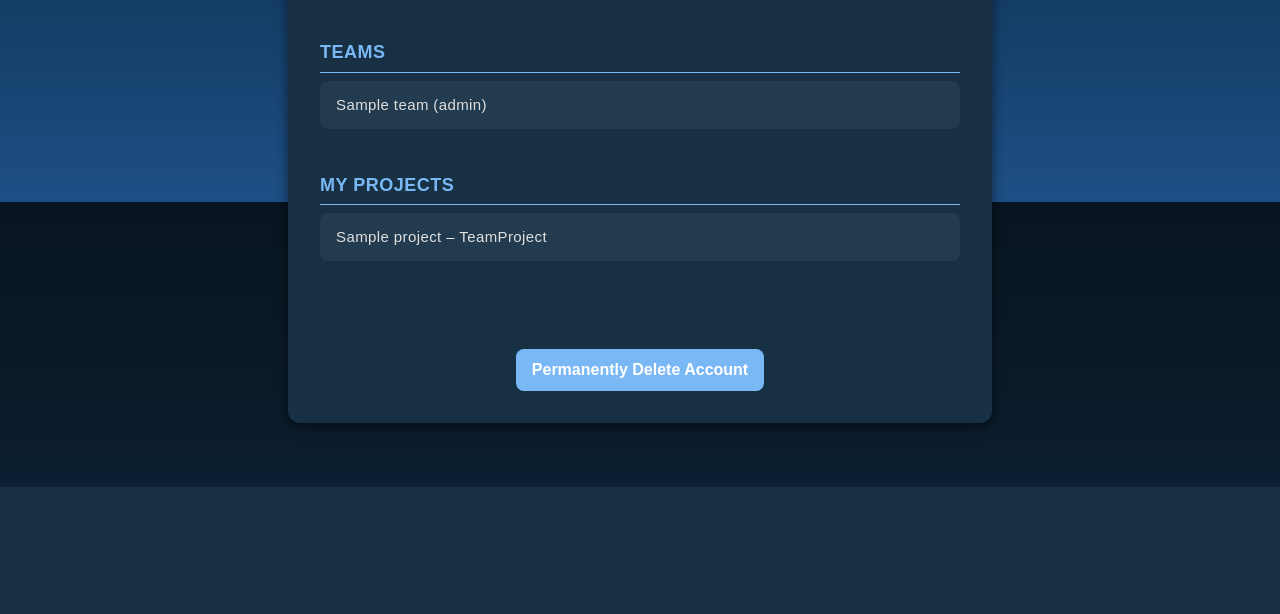
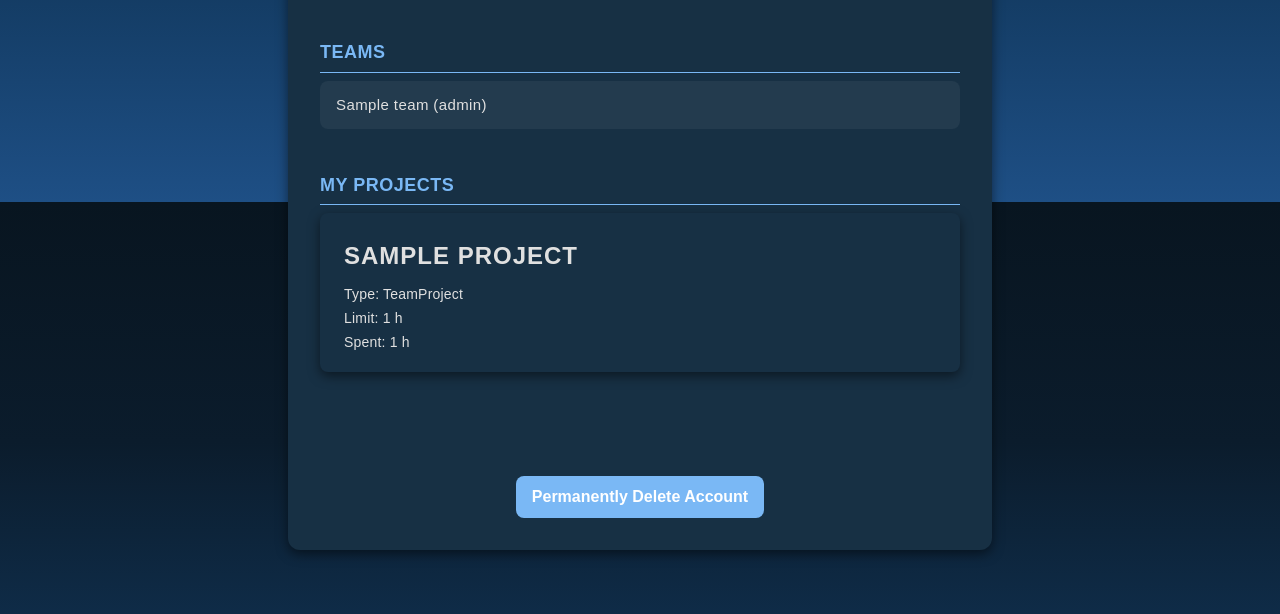
Before and after one commit to JairGutierrez-01/Clockwise, a Flask app: page /auth/profile in a window 1280 px wide. Shown: the part 1398-2012 px from the top of the page. Before the commit the page ends 1885 px from the top, so only its background shows below. Run offline with Flask 3, Linux system fonts and the light colour scheme; a user stored in the database is signed in; tables that the repository leaves empty hold one stand-in row (values such as "Sample post"); grey boxes marked "Sample" are stand-in pictures; parts of the project's set-up code (start-up, migrations or seed data) failed here and were passed over.

Commit message:
Projects im Profil anzeigen

```diff
--- a/frontend/static/profile.css
+++ b/frontend/static/profile.css
@@ -227,3 +227,31 @@ body.light-mode .delete-form button:hover {
   justify-content: center;
   margin-top: 2rem;
 }
+
+.project-card {
+  background-color: var(--card-bg);
+  border-radius: 8px;
+  padding: 1rem 1.5rem;
+  box-shadow: var(--card-shadow-light);
+  transition: background-color 0.3s, transform 0.2s;
+  margin-bottom: 1rem;
+  cursor: pointer;
+  color: var(--foreground-color);
+}
+
+.project-card:hover {
+  background-color: rgba(255, 255, 255, 0.08); /* Für Dark Mode sichtbar */
+  transform: translateY(-2px);
+}
+
+.project-card__name {
+  font-size: 20px;
+  font-weight: 700;
+  margin-bottom: 0.5rem;
+  text-transform: uppercase;
+}
+
+.project-card__meta p {
+  margin: 0.2rem 0;
+  font-size: 14px;
+}
--- a/frontend/templates/profile.html
+++ b/frontend/templates/profile.html
@@ -155,15 +155,22 @@
         </div>
 
         <div class="projects">
-          <h3>My Projects</h3>
-          <ul>
-            {% for project in user.project %}
-            <li>{{ project.name }} – {{ project.type.value }}</li>
-            {% else %}
-            <li>No projects found</li>
-            {% endfor %}
-          </ul>
+  <h3>My Projects</h3>
+  <div class="project-list">
+    {% for project in user.project %}
+      <div class="project-card" onclick="window.location.href='{{ url_for('projects') }}?project_id={{ project.project_id }}'">
+        <h2 class="project-card__name">{{ project.name }}</h2>
+        <div class="project-card__meta">
+          <p>Type: {{ project.type.value }}</p>
+          <p>Limit: {{ project.time_limit_hours }} h</p>
+          <p>Spent: {{ project.current_hours or 0 }} h</p>
         </div>
+      </div>
+    {% else %}
+      <p>No projects found</p>
+    {% endfor %}
+  </div>
+</div>
 
         <form
           class="delete-profile-form"
```
Also changed, not shown: frontend/static/js/projects.js (+8 -1 lines).
